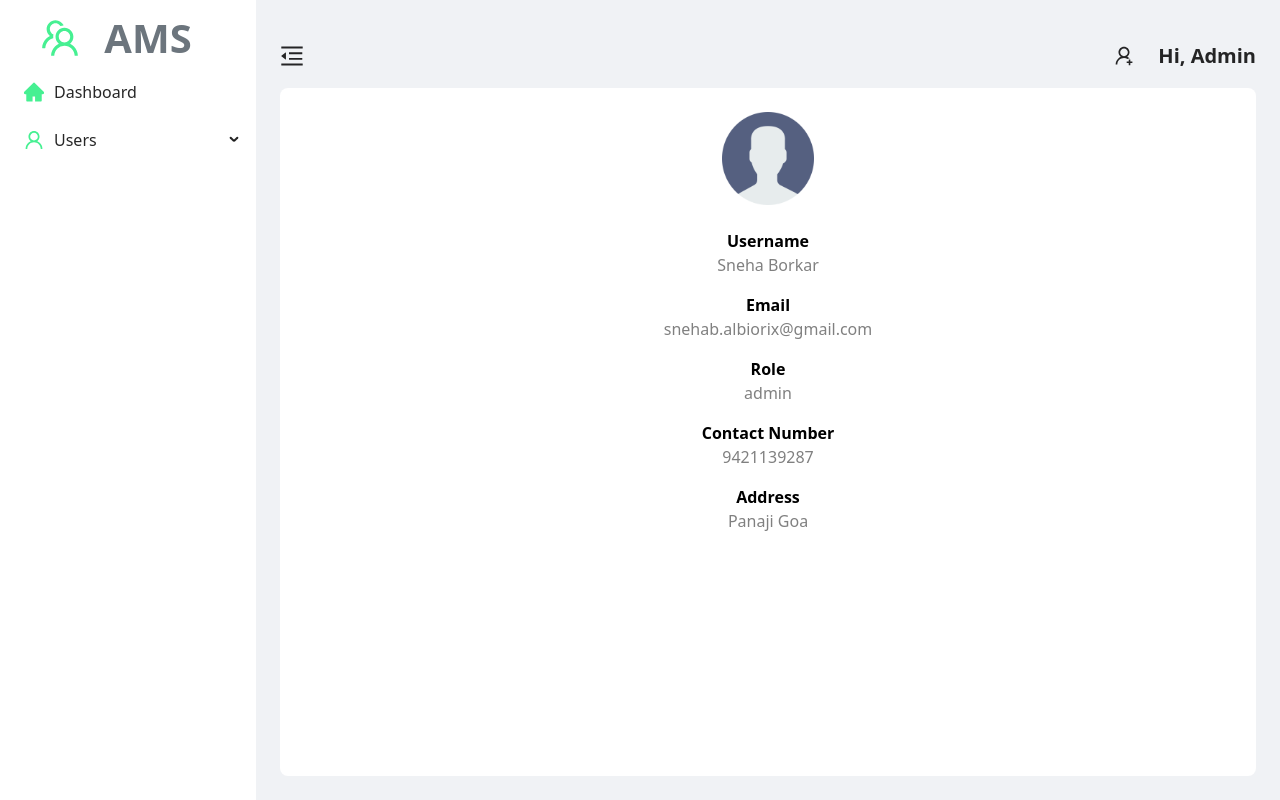
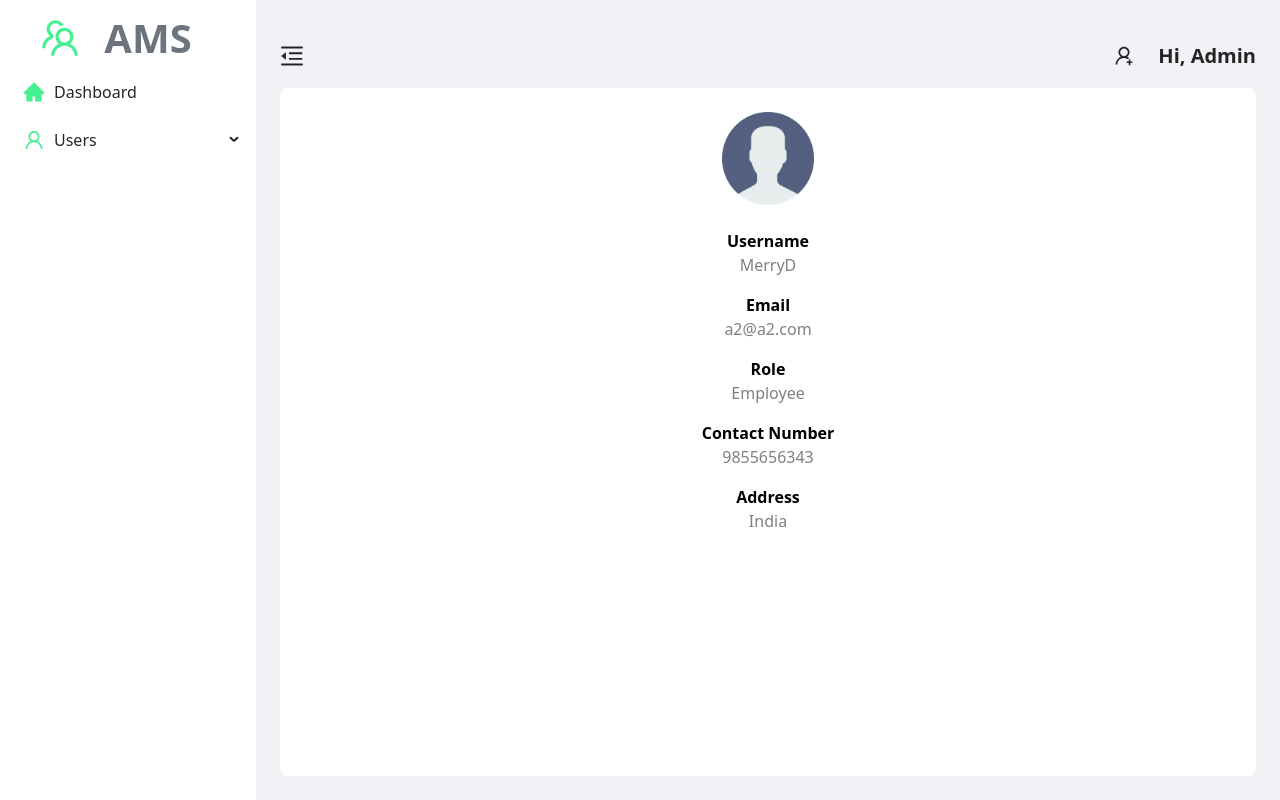
Before and after one commit to RenishIs/assets-frontend, a React (Create React App) app: page /profile in a window 1280 px wide. Built offline with nearby package versions, Linux system fonts and the light colour scheme; no server answers.

Commit message:
query added

```diff
--- a/src/Pages/Profile/index.tsx
+++ b/src/Pages/Profile/index.tsx
@@ -1,13 +1,18 @@
+import { useEffect } from 'react';
 import Dashboard from "../Dashboard"
-// Username, email, role, address, contact no
-const data={
-    userName: "Sneha Borkar",
-    email: "snehab.albiorix@gmail.com",
-    role: "admin",
-    contactNumber: "9421139287",
-    address: "Panaji Goa"
-}
+import { useDispatch, useSelector } from 'react-redux';
+import { getProfile } from '../../redux/actions/profile';
+
 const Profile = () => {
+
+    const dispatch = useDispatch()
+    const profile = useSelector(state => state?.profile?.data?.Profile)
+
+    useEffect(() => {
+        dispatch(getProfile())
+    }, [dispatch])
+
+
     return (
         <Dashboard>
             <div className="bg-white h-100 text-center p-4" style={{borderRadius:"0.5rem"}}>
@@ -18,7 +23,7 @@ const Profile = () => {
                             <span style={{color: 'black', fontWeight: '600'}}>Username</span>
                         </div>
                         <div>
-                            <span style={{color: 'gray'}}>{data.userName}</span>
+                            <span style={{color: 'gray'}}>{profile?.username}</span>
                         </div>
                     </div>
                     <div className="mb-3">
@@ -26,7 +31,7 @@ const Profile = () => {
                             <span style={{color: 'black', fontWeight: '600'}}>Email</span>
                         </div>
                         <div>
-                            <span style={{color: 'gray'}}>{data.email}</span>
+                            <span style={{color: 'gray'}}>{profile?.email}</span>
                         </div>
                     </div>
                     <div className="mb-3">
@@ -34,7 +39,7 @@ const Profile = () => {
                             <span style={{color: 'black', fontWeight: '600'}}>Role</span>
                         </div>
                         <div>
-                            <span style={{color: 'gray'}}>{data.role}</span>
+                            <span style={{color: 'gray'}}>{profile?.role}</span>
                         </div>
                     </div>
                     <div className="mb-3">
@@ -42,7 +47,7 @@ const Profile = () => {
                             <span style={{color: 'black', fontWeight: '600'}}>Contact Number</span>
                         </div>
                         <div>
-                            <span style={{color: 'gray'}}>{data.contactNumber}</span>
+                            <span style={{color: 'gray'}}>{profile?.contactNumber}</span>
                         </div>
                     </div>
                     <div className="mb-3">
@@ -50,7 +55,7 @@ const Profile = () => {
                             <span style={{color: 'black', fontWeight: '600'}}>Address</span>
                         </div>
                         <div>
-                            <span style={{color: 'gray'}}>{data.address}</span>
+                            <span style={{color: 'gray'}}>{profile?.address}</span>
                         </div>
                     </div>
                 </div>
--- /dev/null
+++ b/src/gql/Query/profile.js
@@ -0,0 +1,11 @@
+import {gql} from '@apollo/client'
+
+export const GET_PROFILE_QUERY = gql`
+query Query {
+    Profile {
+      username
+      email
+      role
+    }
+  }
+`
```
